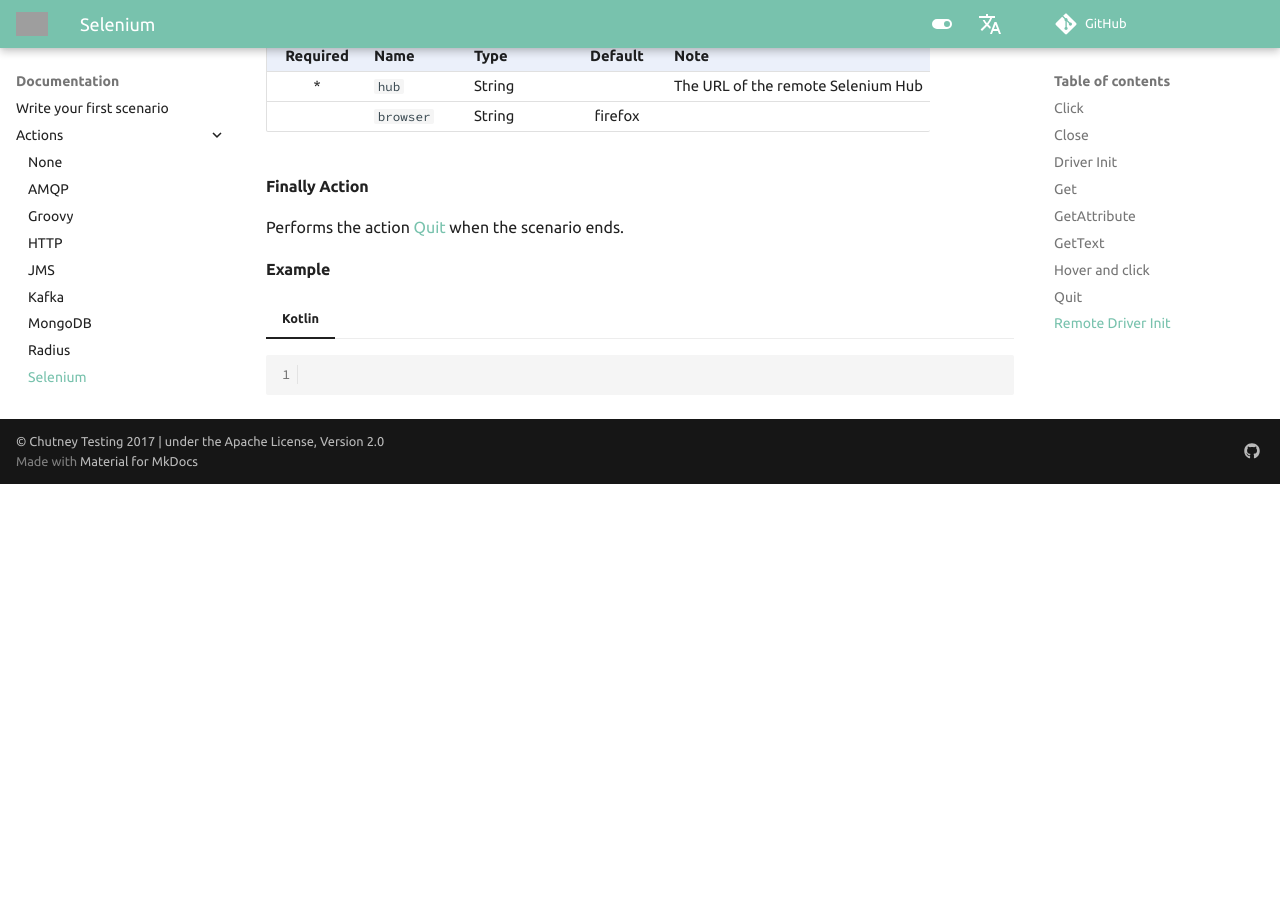
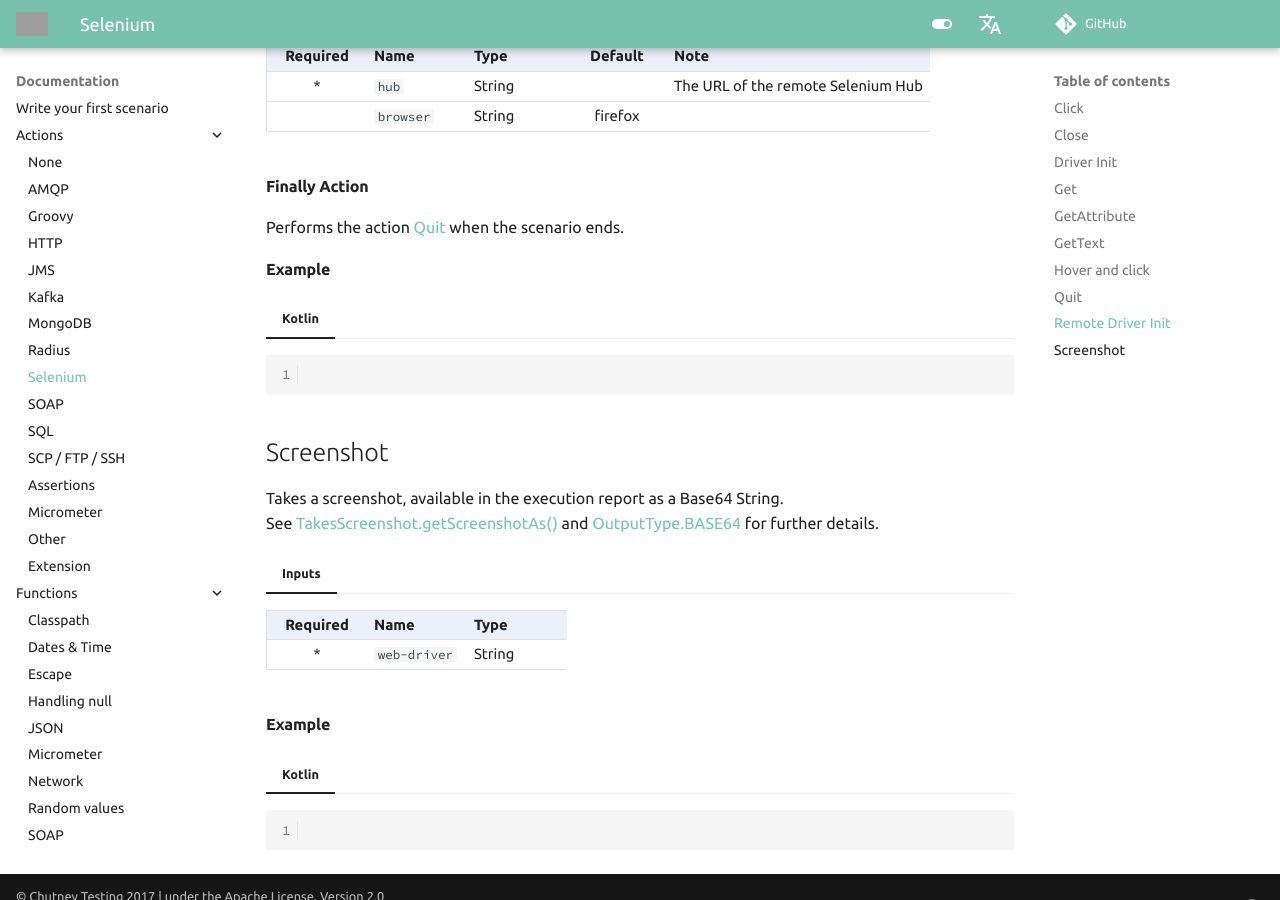
Before and after one commit to chutney-testing/chutney-testing.github.io-legacy, an MkDocs documentation site: the page built from docs/documentation/actions/selenium.md, in a window 1280 px wide and 900 px high, scrolled down 5665 px. Built offline with MkDocs 1.6.1 and Material for MkDocs 9.7.7, drawn with Linux system fonts in a browser that asks for light colours; comment, search, counter and statistics services are not loaded; before the commit the page ends 6149 px from its top, so only the background shows below that; grey boxes are pictures that could not be loaded.

Commit message:
doc: Selenium screenshot

````diff
--- a/docs/documentation/actions/selenium.md
+++ b/docs/documentation/actions/selenium.md
@@ -303,3 +303,22 @@
 === "Kotlin"
 ``` kotlin
 ```
+
+# Screenshot
+
+Takes a screenshot, available in the execution report as a Base64 String.
+See [TakesScreenshot.getScreenshotAs()](https://www.selenium.dev/selenium/docs/api/java/org/openqa/selenium/TakesScreenshot.html#getScreenshotAs(org.openqa.selenium.OutputType)){:target="_blank"}
+and [OutputType.BASE64](https://www.selenium.dev/selenium/docs/api/java/org/openqa/selenium/OutputType.html#BASE64) for further details.
+
+=== "Inputs"
+
+    | Required | Name         | Type    |
+    |:--------:|:-------------|:--------|
+    |    *     | `web-driver` | String  |
+
+
+### Example
+
+=== "Kotlin"
+``` kotlin
+```
````
